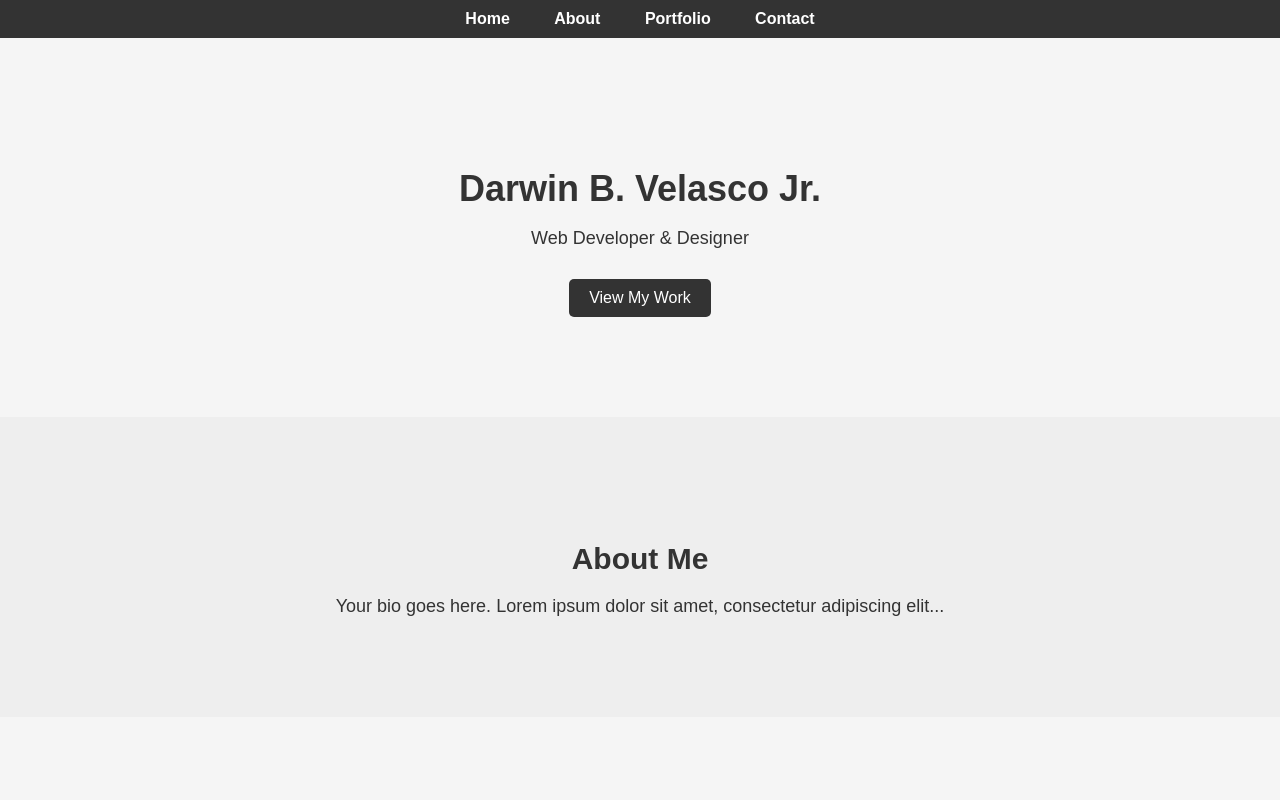
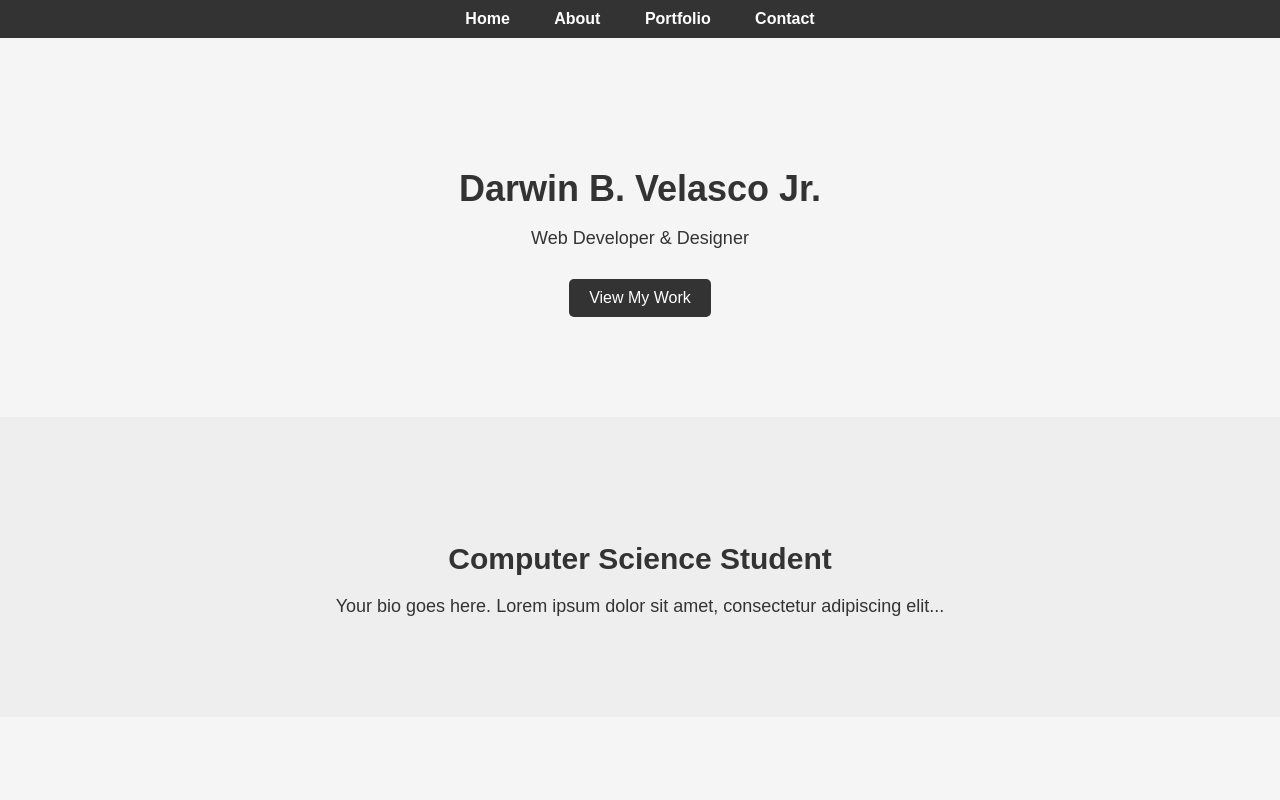
Before and after one commit to DarsVelasco/portfolio, a plain HTML site: page index.html in a window 1280 px wide. Shown: the top 800 px of the page. Drawn offline with Linux system fonts and the light colour scheme.

Commit message:
modify About Me

```diff
--- a/index.html
+++ b/index.html
@@ -25,7 +25,7 @@
     </section>
 
     <section id="about" class="about">
-        <h2>About Me</h2>
+        <h2> Computer Science Student</h2>
         <p>Your bio goes here. Lorem ipsum dolor sit amet, consectetur adipiscing elit...</p>
     </section>
 
```
